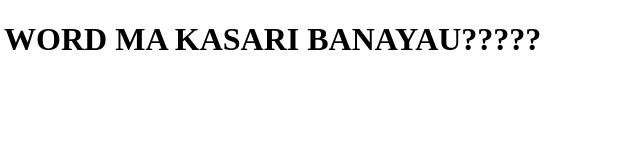
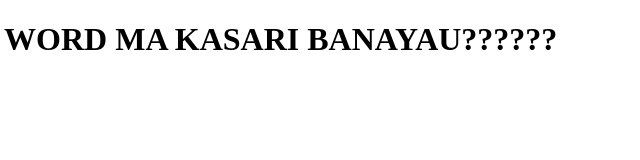
Before and after one commit to przwal/przwal.github.io, a plain HTML site: page index.html in a window 1280 px wide. Shown: the full height of the page, 537-1177 px from the left. Drawn offline with Linux system fonts and the light colour scheme.

Commit message:
added content

```diff
--- a/index.html
+++ b/index.html
@@ -4,6 +4,6 @@
         <title>JAMES(MS WORD) ERD</title>
     </head>
     <body>
-        <h1>James ESTO KHTRA DIAGRAM MS WORD MA KASARI BANAYAU?????</h1>
+        <h1>James ESTO KHTRA DIAGRAM MS WORD MA KASARI BANAYAU??????</h1>
     </body>
 </html>
```
